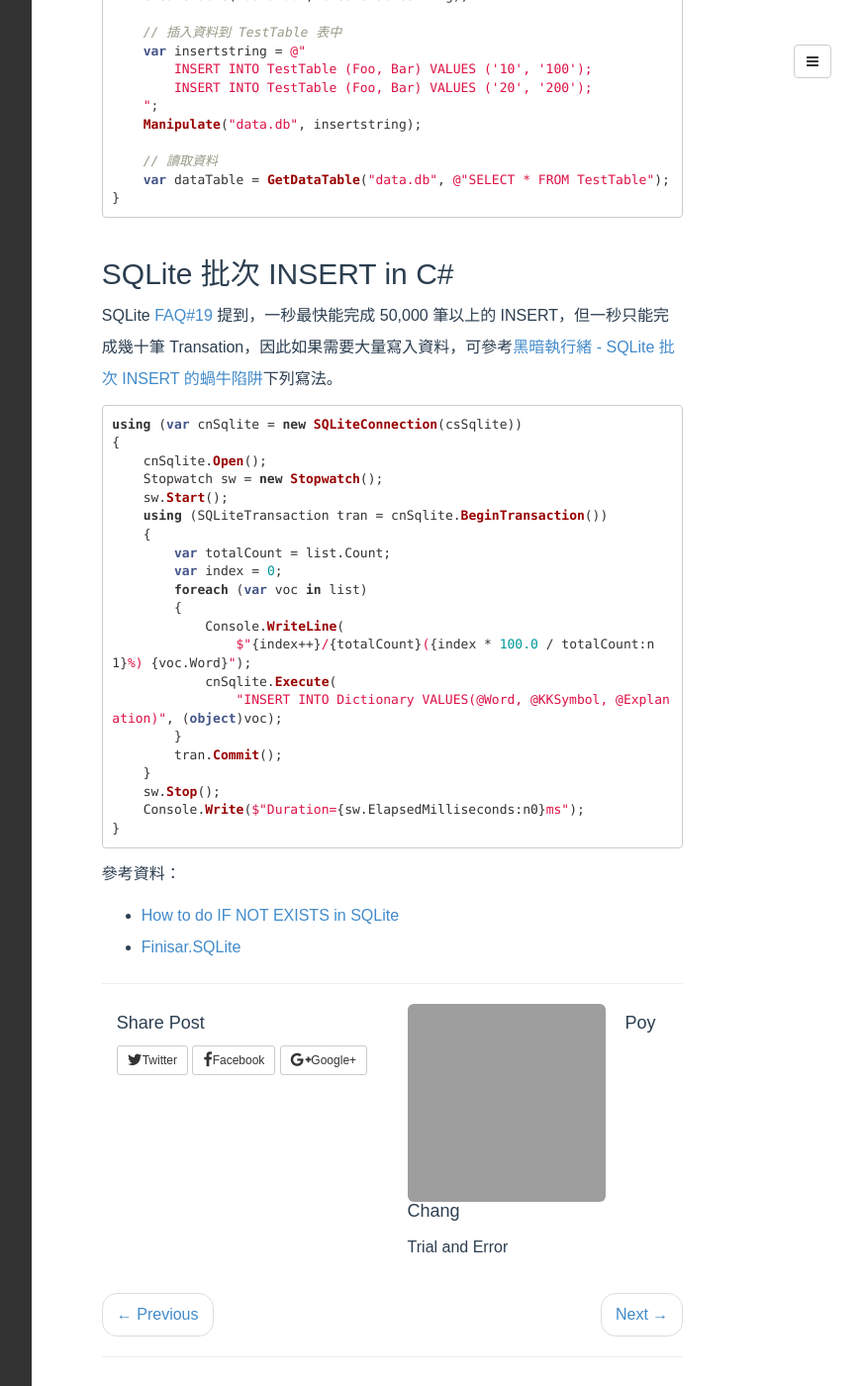
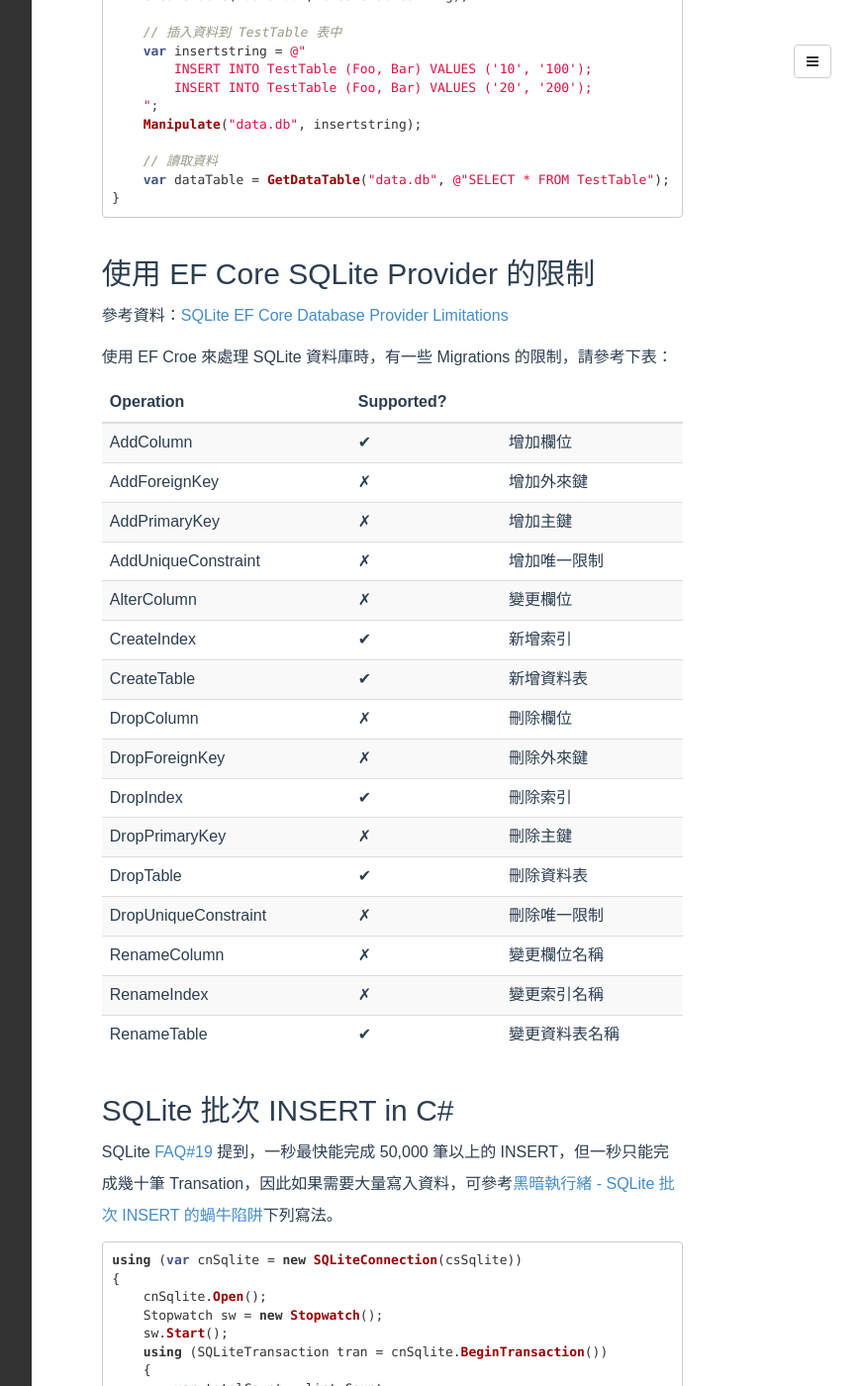
Before and after one commit to poychang/poychang.github.io, a Jekyll site: the page built from _posts/1970-01-01-note-sqlite.md, in a window 1280 px wide and 1400 px high, scrolled down 3051 px. Shown: the whole window at 99% size, without its empty margins (395-1266 px from the left). Built offline with Jekyll 4.4.1, drawn with Linux system fonts in a browser that asks for light colours; some web fonts are replaced; comment, search, counter and statistics services are not loaded; grey boxes are pictures that could not be loaded.

Commit message:
alter note

````diff
--- a/_posts/1970-01-01-note-sqlite.md
+++ b/_posts/1970-01-01-note-sqlite.md
@@ -174,6 +174,104 @@ public void Main()
 }
 ```
 
+## 使用 EF Core SQLite Provider 的限制
+
+參考資料：[SQLite EF Core Database Provider Limitations](https://docs.microsoft.com/zh-tw/ef/core/providers/sqlite/limitations)
+
+使用 EF Croe 來處理 SQLite 資料庫時，有一些 Migrations 的限制，請參考下表：
+
+<table class="table table-striped">
+<thead>
+  <tr>
+    <th>Operation</th>
+	<th>Supported?</th>
+	<th></th>
+  </tr>
+</thead>
+<tbody>
+  <tr>
+    <td>AddColumn</td>
+	<td>✔</td>
+	<td>增加欄位</td>
+  </tr>
+  <tr>
+    <td>AddForeignKey</td>
+	<td>✗</td>
+	<td>增加外來鍵</td>
+  </tr>
+  <tr>
+    <td>AddPrimaryKey</td>
+	<td>✗</td>
+	<td>增加主鍵</td>
+  </tr>
+  <tr>
+    <td>AddUniqueConstraint</td>
+	<td>✗</td>
+	<td>增加唯一限制</td>
+  </tr>
+  <tr>
+    <td>AlterColumn</td>
+	<td>✗</td>
+	<td>變更欄位</td>
+  </tr>
+  <tr>
+    <td>CreateIndex</td>
+	<td>✔</td>
+	<td>新增索引</td>
+  </tr>
+  <tr>
+    <td>CreateTable</td>
+	<td>✔</td>
+	<td>新增資料表</td>
+  </tr>
+  <tr>
+    <td>DropColumn</td>
+	<td>✗</td>
+	<td>刪除欄位</td>
+  </tr>
+  <tr>
+    <td>DropForeignKey</td>
+	<td>✗</td>
+	<td>刪除外來鍵</td>
+  </tr>
+  <tr>
+    <td>DropIndex</td>
+	<td>✔</td>
+	<td>刪除索引</td>
+  </tr>
+  <tr>
+    <td>DropPrimaryKey</td>
+	<td>✗</td>
+	<td>刪除主鍵</td>
+  </tr>
+  <tr>
+    <td>DropTable</td>
+	<td>✔</td>
+	<td>刪除資料表</td>
+  </tr>
+  <tr>
+    <td>DropUniqueConstraint</td>
+	<td>✗</td>
+	<td>刪除唯一限制</td>
+  </tr>
+  <tr>
+    <td>RenameColumn</td>
+	<td>✗</td>
+	<td>變更欄位名稱</td>
+  </tr>
+  <tr>
+    <td>RenameIndex</td>
+	<td>✗</td>
+	<td>變更索引名稱</td>
+  </tr>
+  <tr>
+    <td>RenameTable</td>
+	<td>✔</td>
+	<td>變更資料表名稱</td>
+  </tr>
+</tbody>
+</table>
+
 ## SQLite 批次 INSERT in C#
 
 SQLite [FAQ#19](http://www.sqlite.org/faq.html#q19) 提到，一秒最快能完成 50,000 筆以上的 INSERT，但一秒只能完成幾十筆 Transation，因此如果需要大量寫入資料，可參考[黑暗執行緒 - SQLite 批次 INSERT 的蝸牛陷阱](http://blog.darkthread.net/post-2017-07-16-sqlite-insert-slow.aspx)下列寫法。
````
Also changed, not shown: _posts/1970-01-01-note-dotnet-core.md (+3 -1 lines).
